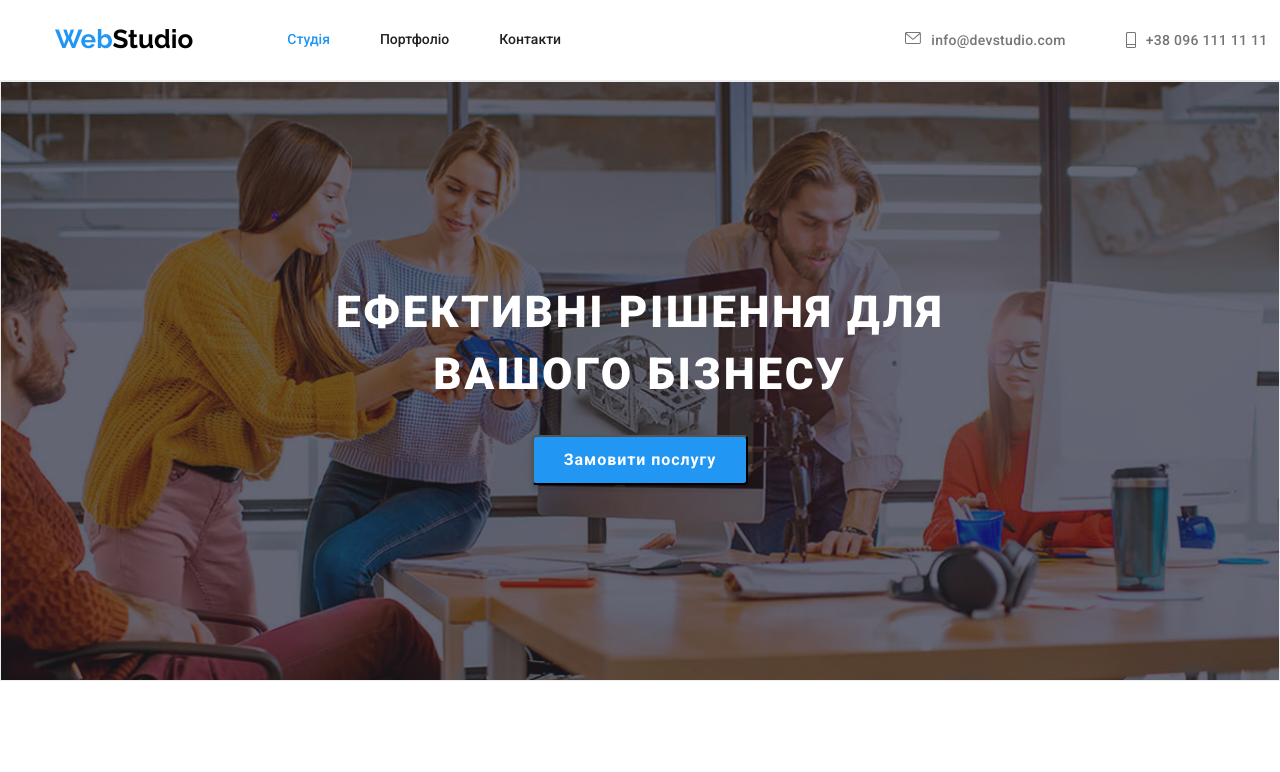
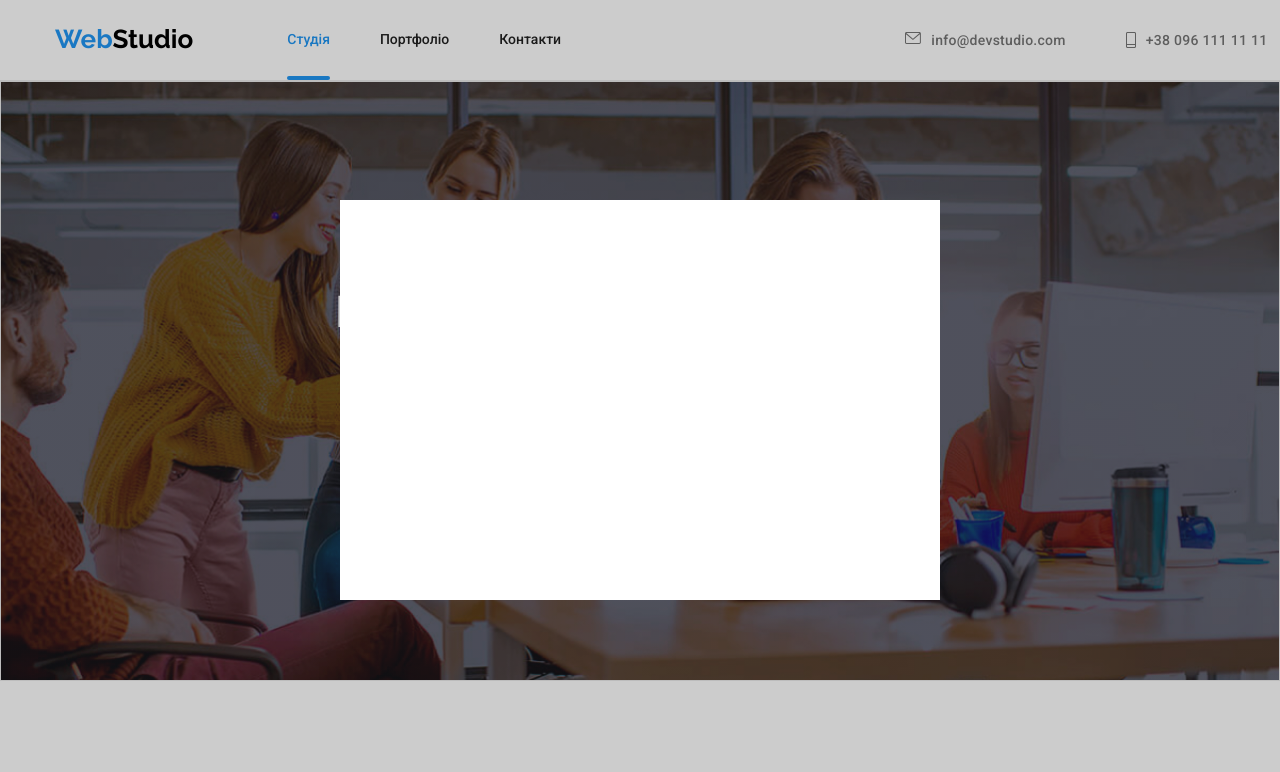
Before and after one commit to MaxxMannn/goit-markup-hw-05, a plain HTML site: page index.html in a window 1280 px wide. Shown: the top 772 px of the page. Drawn offline with nearby package versions, Linux system fonts and the light colour scheme.

Commit message:
hw5_modal

```diff
--- a/css/styles.css
+++ b/css/styles.css
@@ -79,11 +79,13 @@ border-bottom: 1px solid #ECECEC;
     flex-grow: 1;
     align-items: center;
     gap: 94px;
+
 }
 
 .header-menu {
     display: flex;
     gap: 50px;
+    position: relative;
 }
 
 .header-adress {
@@ -113,13 +115,28 @@ a {
     text-decoration: none;
 }
 
-.link-current {
+.link-current{
     font-family: 'Roboto';
     font-style: normal;
     font-weight: 500;
     font-size: 14px;
     line-height: 1.15;
     color: #2196F3;
+    position: relative;
+
+}
+
+
+.link-current::after {
+
+    position: absolute;
+    bottom: -33px;
+    right: 0px;
+    content: "";
+    width: 100%;
+    height: 4px;
+    background-color: var(--accent-color);
+    border-radius: 2px;
 }
 
 .link {
@@ -243,6 +260,25 @@ border-radius: 4px;
 
 }
 
+.backdrop {
+    position: fixed;
+    top: 0;
+    left: 0;
+    width: 100%;
+    height: 100%;
+    background: rgba(0, 0, 0, 0.2);
+}
+
+.modal {
+    width: 600px;
+    height: 400px;
+    background-color: #fff;
+
+    position: absolute;
+    top: 50%;
+    left: 50%;
+    transform: translate(-50%, -50%);
+}
 /* < !-- Блок Списку --> */
 
 .section {
--- a/index.html
+++ b/index.html
@@ -24,6 +24,7 @@
                         <li><a href="./index.html" class="link-current">Студія</a></li>
                         <li><a href="./portfolio.html" class="link">Портфоліо</a></li>
                         <li><a href="" class="link">Контакти</a></li>
+
                     </ul>
                 </nav>
 
@@ -53,6 +54,9 @@
         <div class="hero-container">
                 <h2 class="hero-description">Ефективні рішення для вашого бізнесу</h2>
                 <button type="button" class="hero-button">Замовити послугу</button>
+                <div class="backdrop">
+                    <div class="modal"></div>
+                </div>
                         </div>
                     </div>
                 </section>
```
